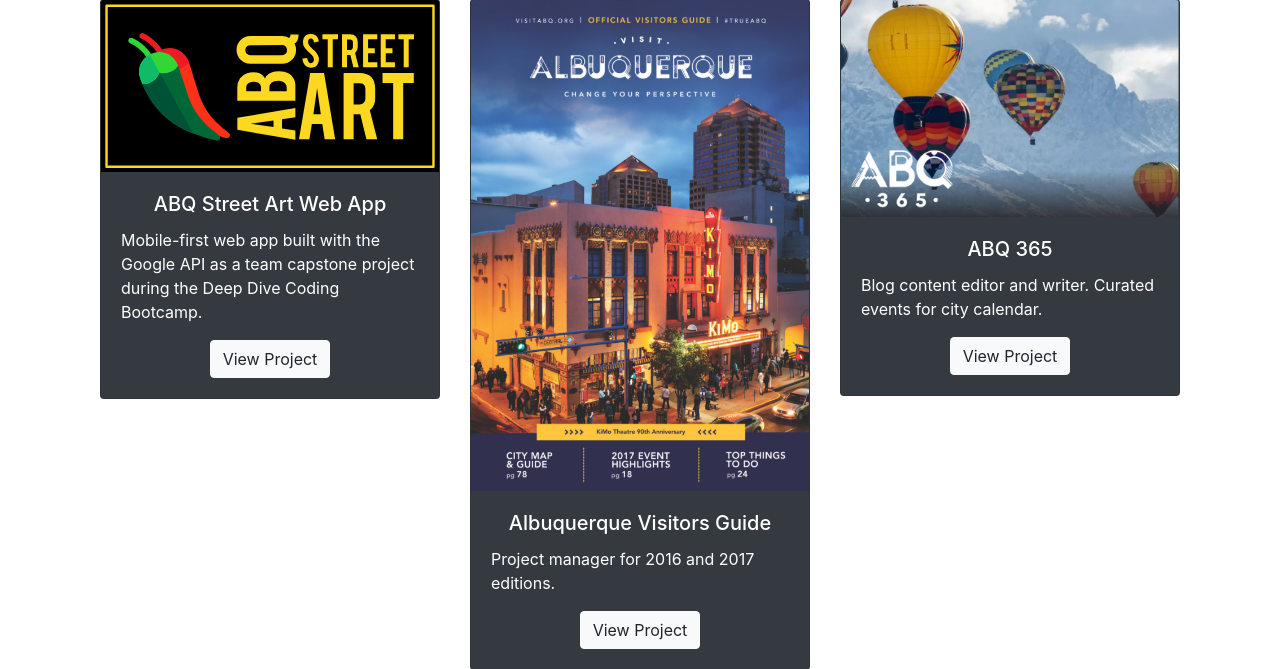
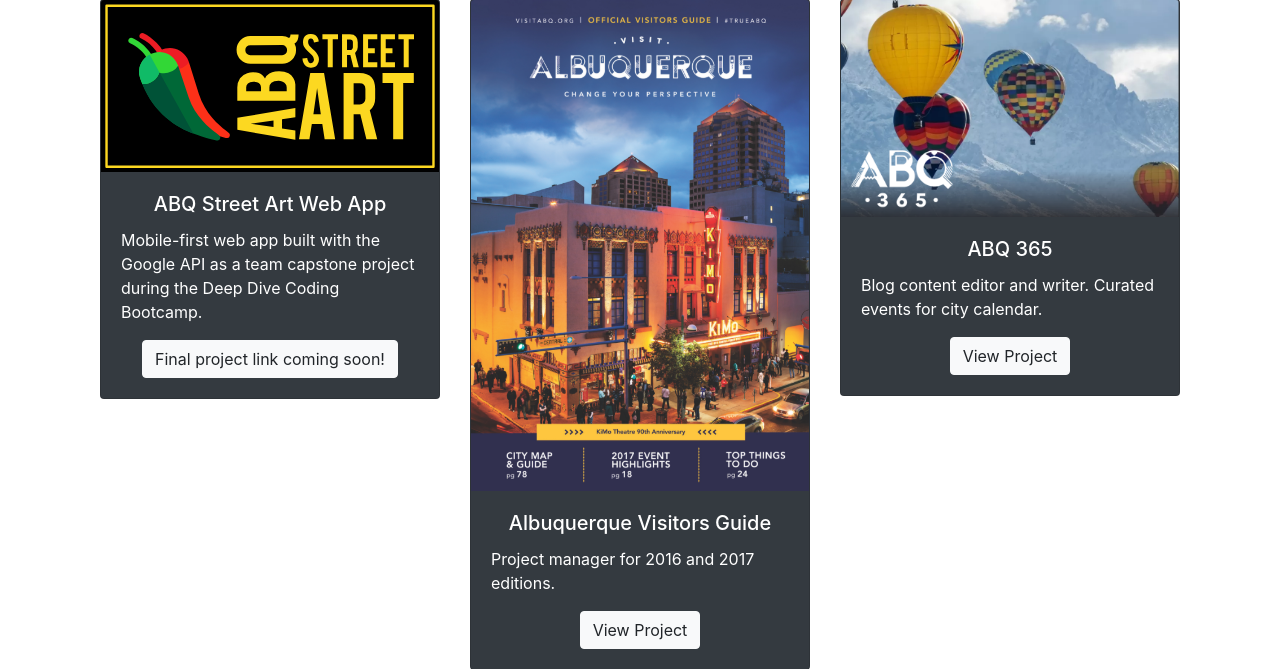
Before and after one commit to erincodes/portfolio-website, a PHP site: page / in a window 1280 px wide. Shown: the part 1991-2660 px from the top of the page. Run offline with PHP 8.4, Linux system fonts and the light colour scheme; some libraries are stand-ins or nearby versions.

Commit message:
Updated capstone project button

```diff
--- a/public_html/index.php
+++ b/public_html/index.php
@@ -151,7 +151,7 @@
 										<h5 class="card-title text-center">ABQ Street Art Web App</h5>
 										<p class="card-text">Mobile-first web app built with the Google API as a team capstone project during the Deep Dive Coding Bootcamp.</p>
 										<div class="text-center">
-											<a href="https://bootcamp-coders.cnm.edu/~escott15/abq-street-art/public_html/" target="blank" class="btn btn-primary btn-light">View Project</a>
+											<a href="https://bootcamp-coders.cnm.edu/~escott15/abq-street-art/public_html/" target="blank" class="btn btn-primary btn-light">Final project link coming soon!</a>
 										</div>
 									</div>
 								</div>
```
